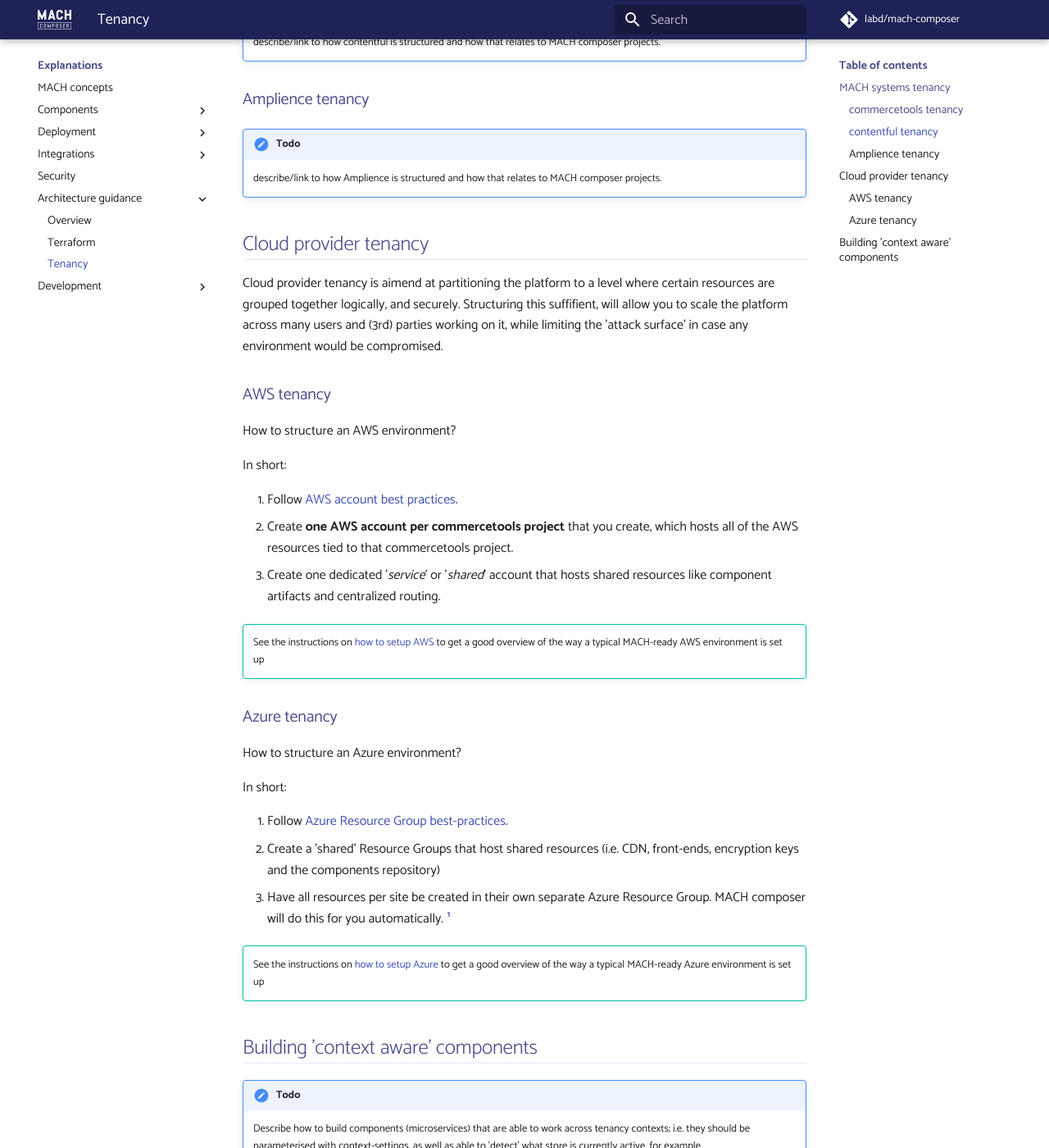
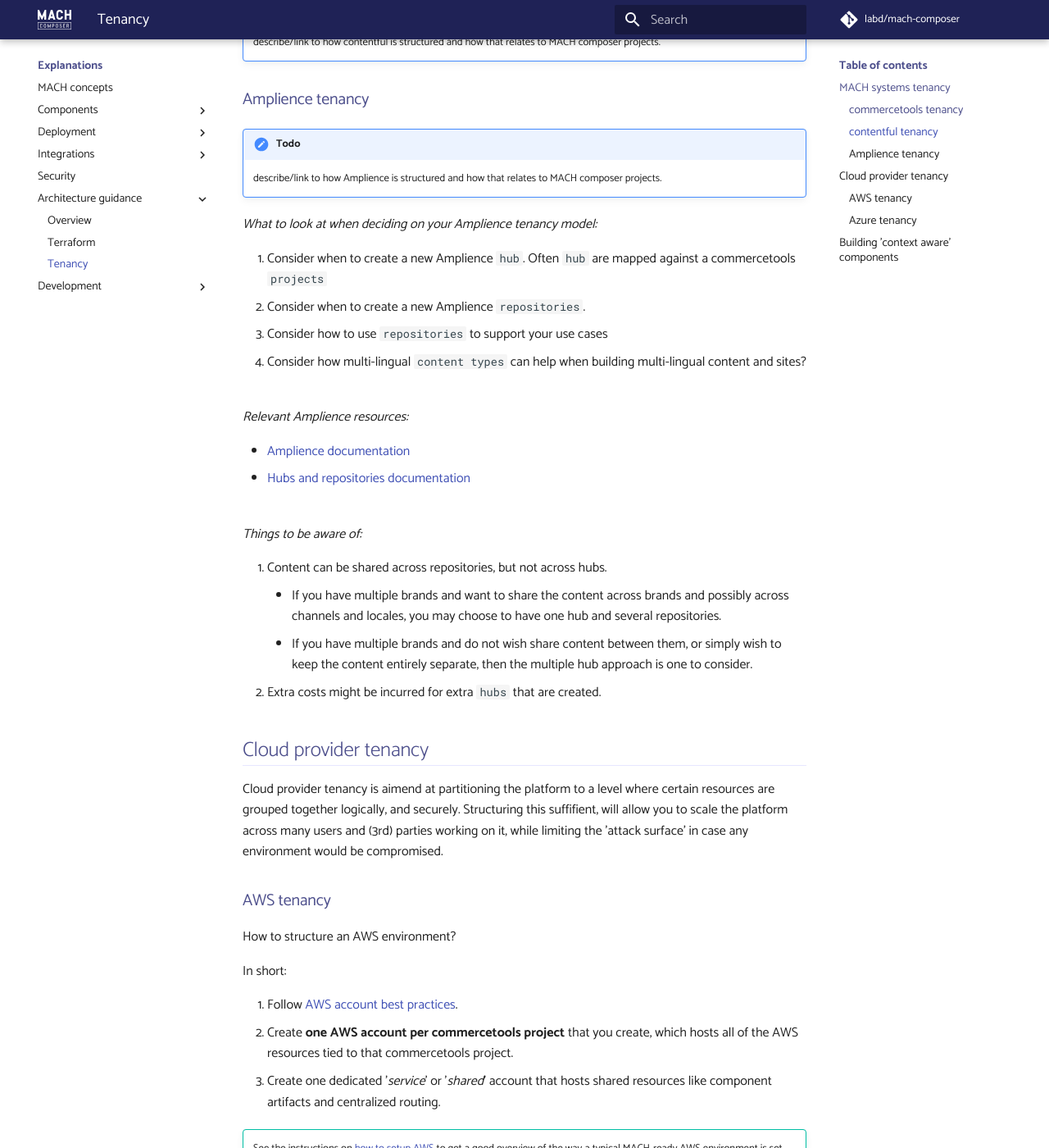
Before and after one commit to mach-composer/mach-composer-cli, an MkDocs documentation site: the page built from docs/src/topics/architecture/tenancy.md, in a window 1280 px wide and 1400 px high, scrolled down 2202 px. Shown: the whole window at 82% size. Built offline with MkDocs 1.6.1 and Material for MkDocs 9.7.7, drawn with Linux system fonts in a browser that asks for light colours; a script that is not in the unit is left out; comment, search, counter and statistics services are not loaded.

Commit message:
Updated tenancy model for Amplience

```diff
--- a/docs/src/topics/architecture/tenancy.md
+++ b/docs/src/topics/architecture/tenancy.md
@@ -64,6 +64,27 @@
 !!! TODO
     describe/link to how Amplience is structured and how that relates to MACH composer projects.
 
+*What to look at when deciding on your Amplience tenancy model:*
+
+1. Consider when to create a new Amplience `hub`. Often `hub` are mapped against a commercetools `projects`
+2. Consider when to create a new Amplience `repositories`.
+3. Consider how to use `repositories` to support your use cases
+4. Consider how multi-lingual `content types` can help when building multi-lingual content and sites?
+
+<br/>
+*Relevant Amplience resources:*
+
+- [Amplience documentation](https://amplience.com/docs/index.html)
+- [Hubs and repositories documentation](https://amplience.com/docs/intro/hubsandrepositories.html)
+
+<br/>
+*Things to be aware of:*
+
+1. Content can be shared across repositories, but not across hubs.
+    - If you have multiple brands and want to share the content across brands and possibly across channels and locales, you may choose to have one hub and several repositories.
+    - If you have multiple brands and do not wish share content between them, or simply wish to keep the content entirely separate, then the multiple hub approach is one to consider.
+2. Extra costs might be incurred for extra `hubs` that are created.
+
 
 ## Cloud provider tenancy
 
```
Also changed, not shown: docs/src/tutorial/gcp/step-3-setup-gcp.md (+1 -1 lines).
